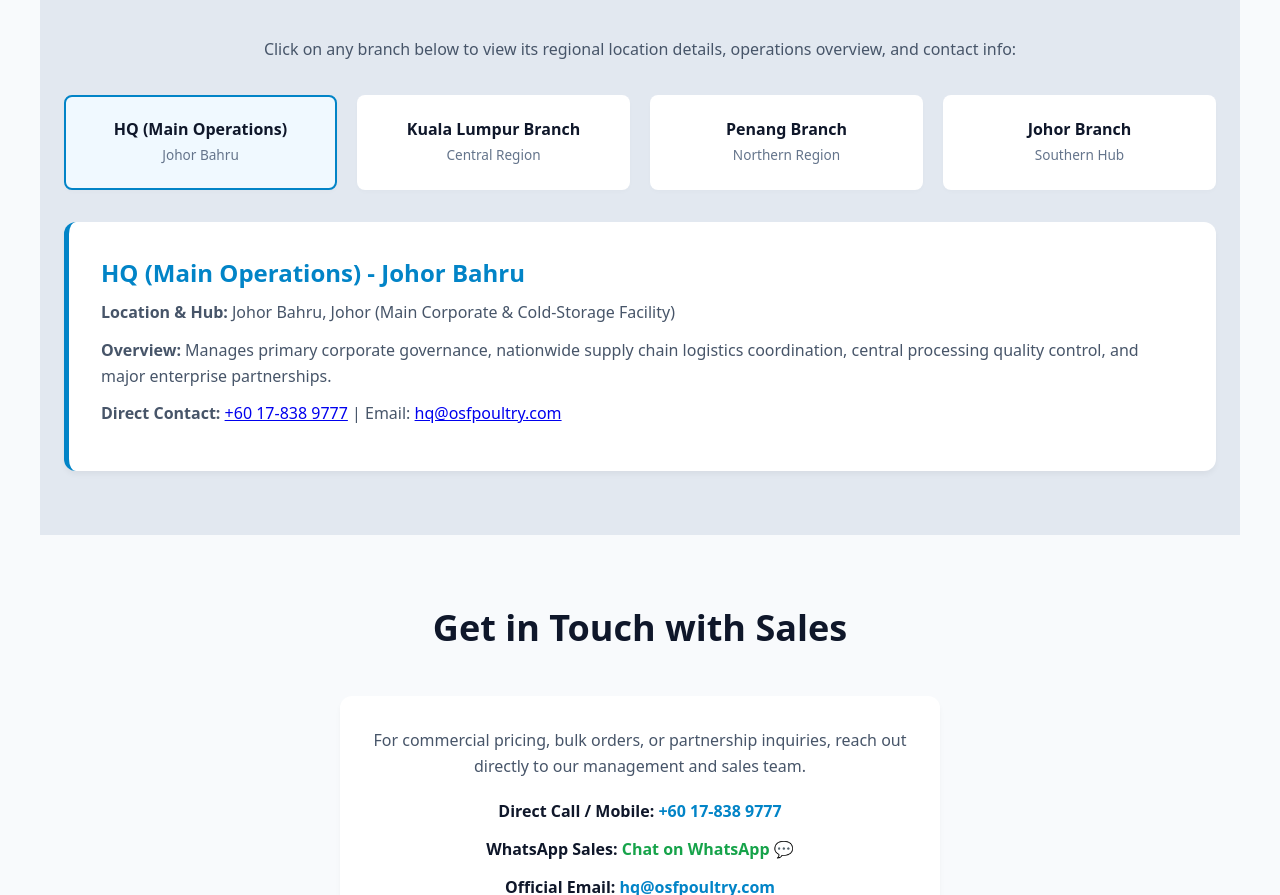
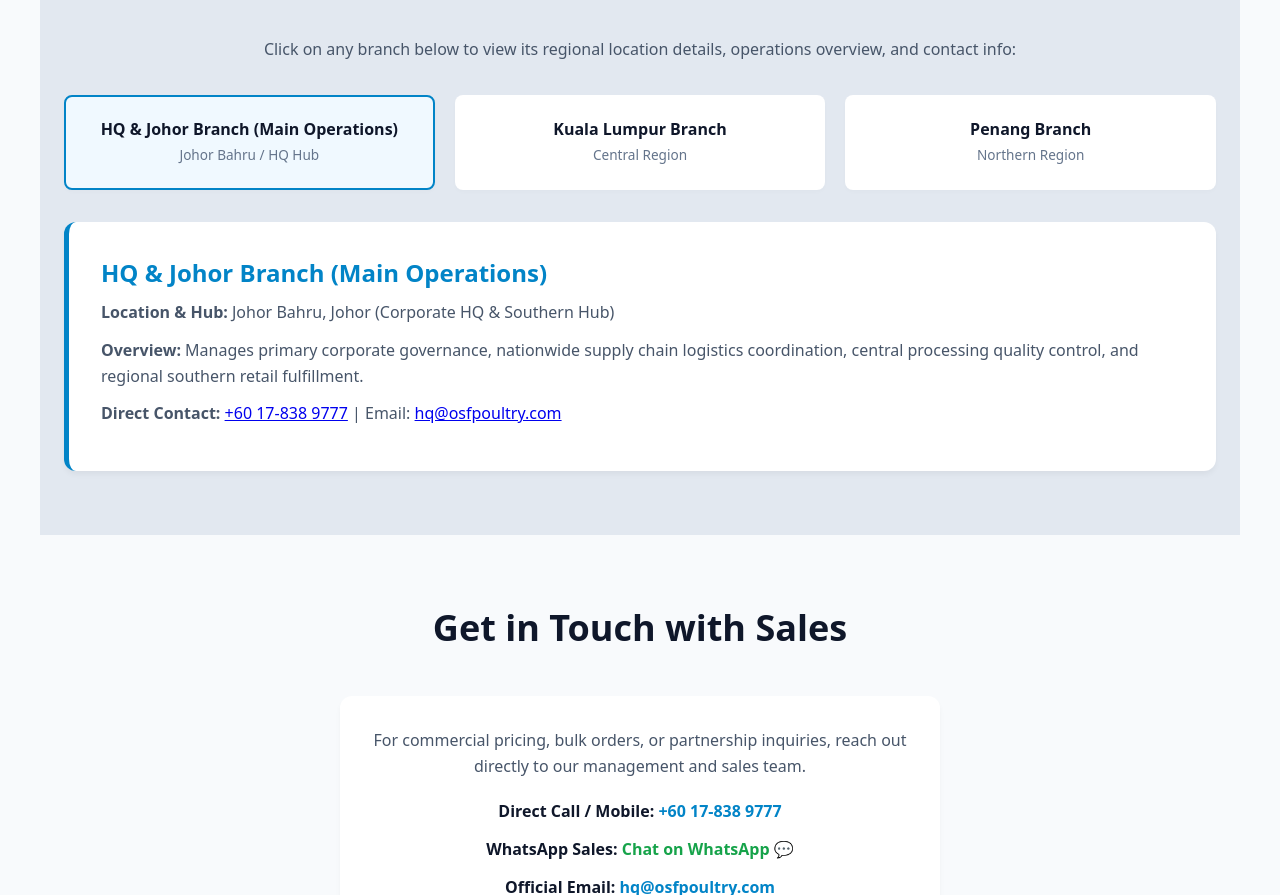
Before and after one commit to angelojr17/osfpoultry, a plain HTML site: page index.html in a window 1280 px wide. Shown: the part 1445-2340 px from the top of the page. Drawn offline with Linux system fonts and the light colour scheme.

Commit message:
index.html

```diff
--- a/index.html
+++ b/index.html
@@ -130,19 +130,18 @@
         <p style="text-align: center; margin-bottom: 2rem; color: #475569;">Click on any branch below to view its regional location details, operations overview, and contact info:</p>
 
         <div class="branch-grid">
-            <div class="branch-card active" onclick="showBranch('hq')">HQ (Main Operations)<br><span style="font-size:0.85rem; font-weight:normal; color:#64748b;">Johor Bahru</span></div>
+            <div class="branch-card active" onclick="showBranch('hq')">HQ & Johor Branch (Main Operations)<br><span style="font-size:0.85rem; font-weight:normal; color:#64748b;">Johor Bahru / HQ Hub</span></div>
             <div class="branch-card" onclick="showBranch('kl')">Kuala Lumpur Branch<br><span style="font-size:0.85rem; font-weight:normal; color:#64748b;">Central Region</span></div>
             <div class="branch-card" onclick="showBranch('penang')">Penang Branch<br><span style="font-size:0.85rem; font-weight:normal; color:#64748b;">Northern Region</span></div>
-            <div class="branch-card" onclick="showBranch('johor')">Johor Branch<br><span style="font-size:0.85rem; font-weight:normal; color:#64748b;">Southern Hub</span></div>
         </div>
 
         <div class="branch-details-container">
-            <!-- HQ Pane -->
+            <!-- HQ & Johor Pane -->
             <div id="pane-hq" class="branch-detail-pane active">
-                <h3>HQ (Main Operations) - Johor Bahru</h3>
-                <p><strong>Location & Hub:</strong> Johor Bahru, Johor (Main Corporate & Cold-Storage Facility)</p>
-                <p><strong>Overview:</strong> Manages primary corporate governance, nationwide supply chain logistics coordination, central processing quality control, and major enterprise partnerships.</p>
-                <p><strong>Direct Contact:</strong> <a href="tel:+60127641618">+60 17-838 9777</a> | Email: <a href="mailto:hq@osfpoultry.com">hq@osfpoultry.com</a></p>
+                <h3>HQ & Johor Branch (Main Operations)</h3>
+                <p><strong>Location & Hub:</strong> Johor Bahru, Johor (Corporate HQ & Southern Hub)</p>
+                <p><strong>Overview:</strong> Manages primary corporate governance, nationwide supply chain logistics coordination, central processing quality control, and regional southern retail fulfillment.</p>
+                <p><strong>Direct Contact:</strong> <a href="tel:+60178389777">+60 17-838 9777</a> | Email: <a href="mailto:hq@osfpoultry.com">hq@osfpoultry.com</a></p>
             </div>
 
             <!-- KL Pane -->
@@ -159,14 +158,6 @@
                 <p><strong>Location & Hub:</strong> Prai / Penang Industrial Cold-Chain Terminal</p>
                 <p><strong>Overview:</strong> Strategic northern fulfillment center handling commercial poultry distribution throughout Penang, Kedah, and surrounding northern states.</p>
                 <p><strong>Direct Contact:</strong> <a href="tel:+60178389777">+60 17-838 9777</a> | Email: <a href="mailto:penang@osfpoultry.com">penang@osfpoultry.com</a></p>
-            </div>
-
-            <!-- Johor Pane -->
-            <div id="pane-johor" class="branch-detail-pane">
-                <h3>Johor Branch - Southern Hub</h3>
-                <p><strong>Location & Hub:</strong> Larkin / Tebrau Industrial Area, Johor Bahru</p>
-                <p><strong>Overview:</strong> Supporting southern local retail distribution, restaurant supply chains, and cross-region logistics operations.</p>
-                <p><strong>Direct Contact:</strong> <a href="tel:+60178389777">+60 17-838 9777</a> | Email: <a href="mailto:johor@osfpoultry.com">johor@osfpoultry.com</a></p>
             </div>
         </div>
     </section>
```
